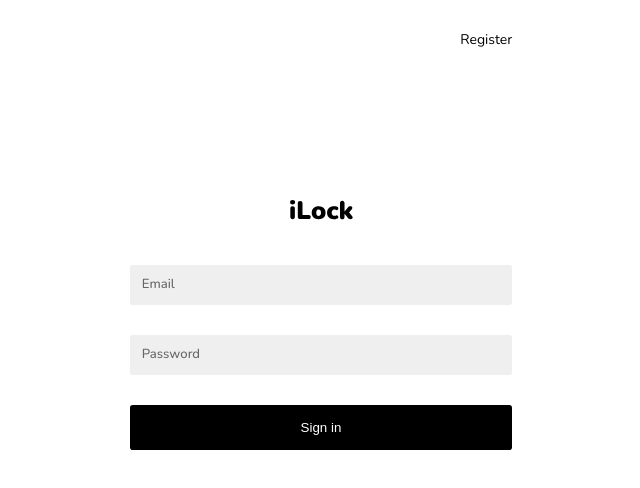
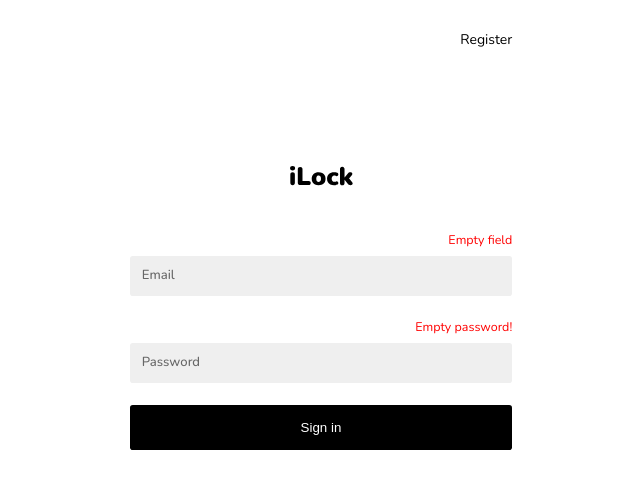
Before and after one commit to Theo-flux/iLock, a React (Vite) app: page /login in a window 1280 px wide. Both pictures are taken after a click on the button "Sign in". Shown: the top 488 px of the page, without its empty margins (319-959 px from the left). Built offline with nearby package versions, Linux system fonts and the light colour scheme.

Commit message:
feat: firebase email and password authentication

```diff
--- a/src/components/forms/Login.tsx
+++ b/src/components/forms/Login.tsx
@@ -3,7 +3,8 @@
 import { setPersistence, browserSessionPersistence } from 'firebase/auth';
 import { useNavigate } from 'react-router-dom';
 import Logo from '../../assets/images/iLock.svg'
-import { AppContainer, Button, InputPasssword, InputText, StyledSmallText, StyledLink } from '../../shared'
+import { AppContainer, Button, InputPasssword, InputEmail, StyledSmallText, StyledLink } from '../../shared'
+import { validator } from '../../helpers/validator';
 import {TopContainer, FormContainer, MidContainer, LogoImage} from './index.css'
 
 function Login() {
@@ -12,7 +13,7 @@
   const navigate = useNavigate();
 
   function handleOnchange(event: React.ChangeEvent<HTMLInputElement>) {
-    const { name, value } = event.target;
+    const { name, value } = event.currentTarget;
 
     setUserInfo({ ...userInfo, [name]: value });
   }
@@ -20,8 +21,12 @@
   function handleSubmit() {
     const { password, email } = userInfo;
     setError({ email: '', password: '' });
+    const res = validator(userInfo)
 
-    setPersistence(auth, browserSessionPersistence)
+    if (res.email !== "" && res.password !== "") {
+      setError(res)
+    }else {
+      setPersistence(auth, browserSessionPersistence)
       .then(() => {
         return emailAndPassAuth(auth, email, password)
           .then((userCredential) => {
@@ -46,8 +51,9 @@
       })
       .catch((error) => {
         // Handle Errors here.
-        // console.log(error.message);
+        console.log(error.message);
       });
+    }
   }
 
   return (
@@ -61,9 +67,9 @@
           <LogoImage src={Logo} alt="logo" />
         </MidContainer>
 
-        <InputText id="email" label="Email"/>
-        <InputPasssword id="password" label="Password"/>
-        <Button>Sign in</Button>
+        <InputEmail error={error.email} name="email" id="email" label="Email" onChange={handleOnchange}/>
+        <InputPasssword error={error.password}  name="password" id="password" label="Password" onChange={handleOnchange}/>
+        <Button onClick={() => handleSubmit()}>Sign in</Button>
       </FormContainer>
     </AppContainer>
   )
--- a/src/components/forms/index.css.ts
+++ b/src/components/forms/index.css.ts
@@ -20,4 +20,5 @@
 `
 
 export const FormContainer = styled.div`
+    width: 100%;
 `
--- a/src/helpers/validator.ts
+++ b/src/helpers/validator.ts
@@ -1,6 +1,5 @@
 type ValidatorProps = {
-    firstName: string,
-    lastName: string,
+    email: string,
     password: string,
 }
 
@@ -10,17 +9,16 @@
 
 export function validator(newUserData: ValidatorProps){
     const errorMsg: ValidatorProps = {
-        firstName: "",
-        lastName: "",
+        email: "",
         password: "",
     }
 
-    if(!newUserData.firstName){
-        errorMsg.firstName = "First Name field cannot be empty"
+    if(!newUserData.email){
+        errorMsg.email = "Empty field"
     }
 
-    if(!newUserData.lastName){
-        errorMsg.lastName = "Last Name field cannot be empty"
+    if(!newUserData.password){
+        errorMsg.password = "Last Name field cannot be empty"
     }
 
     if(!newUserData.password){
--- a/src/shared/form/Form.tsx
+++ b/src/shared/form/Form.tsx
@@ -1,39 +1,58 @@
+import { Fragment } from 'react';
 import {
     LabelBox,
     SpanLabel,
     SpanFocus,
     StyledInput,
+    ErrorText
 } from './index';
 
 import { InputProps } from './types'
 
 
-export const InputText = ({ id, label }: InputProps) => {
+export const InputText = ({ id, label, name, error, onChange }: InputProps) => {
 return (
+    <Fragment>
+         {error && <ErrorText>{error}</ErrorText>}
         <LabelBox htmlFor={id}>
-    <StyledInput type={'text'} id={id} placeholder="&nbsp;" />
+            <StyledInput name={name} type={'text'} id={id} placeholder="&nbsp;" onChange={onChange}/>
             <SpanLabel>{label}</SpanLabel>
             <SpanFocus></SpanFocus>
         </LabelBox>
+
+    </Fragment>
+
 );
 };
 
-export const InputEmail = ({ id, label }: InputProps) => {
+export const InputEmail = ({ id, label, name, error, onChange }: InputProps) => {
     return (
+        <Fragment>
+             {error && <ErrorText>{error}</ErrorText>}
             <LabelBox htmlFor={id}>
-        <StyledInput type={'email'} id={id} placeholder="&nbsp;" />
+                <StyledInput name={name} type={'email'} id={id} placeholder="&nbsp;" onChange={onChange}/>
                 <SpanLabel>{label}</SpanLabel>
                 <SpanFocus></SpanFocus>
             </LabelBox>
+        </Fragment>
     );
 };
 
-export const InputPasssword = ({ id, label }: InputProps) => {
+export const InputPasssword = ({ id, label, name, error, onChange }: InputProps) => {
     return (
+        <Fragment>
+             {error && <ErrorText>{error}</ErrorText>}
             <LabelBox htmlFor={id}>
-        <StyledInput type={'password'} id={id} placeholder="&nbsp;" />
+                <StyledInput
+                    name={name}
+                    type={'password'}
+                    id={id}
+                    placeholder="&nbsp;"
+                    onChange={onChange}
+                />
                 <SpanLabel>{label}</SpanLabel>
                 <SpanFocus></SpanFocus>
             </LabelBox>
+        </Fragment>
     );
 };
--- a/src/shared/form/index.ts
+++ b/src/shared/form/index.ts
@@ -119,8 +119,16 @@
     left: 0px;
   }
 
-  margin-bottom: 2rem;
+  margin-bottom: 1.5rem;
   border-radius: ${radius.sm};
 `;
 
 // End  Custom Styling for input
+
+export const ErrorText = styled.small`
+  margin-bottom: 0.5rem;
+  color: red;
+  width: 100%;
+  display: flex;
+  justify-content: flex-end;
+`
```
Also changed, not shown: src/shared/form/types.ts (+6 -1 lines). Lines whose indentation alone changed are shown as unchanged.
